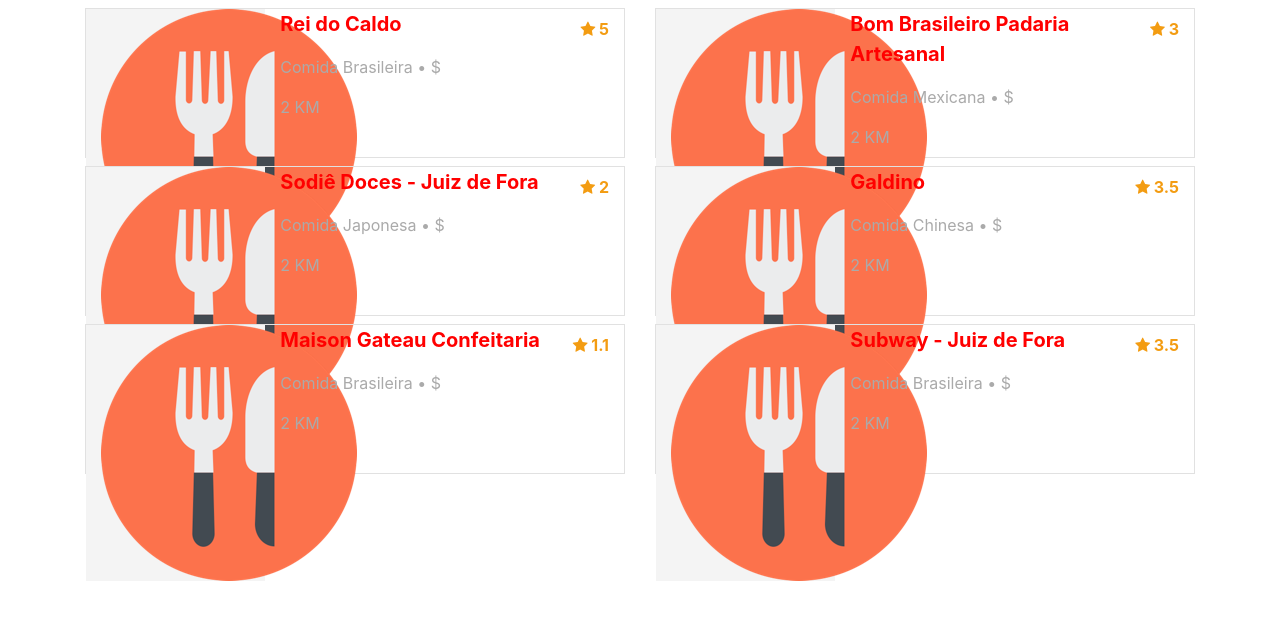
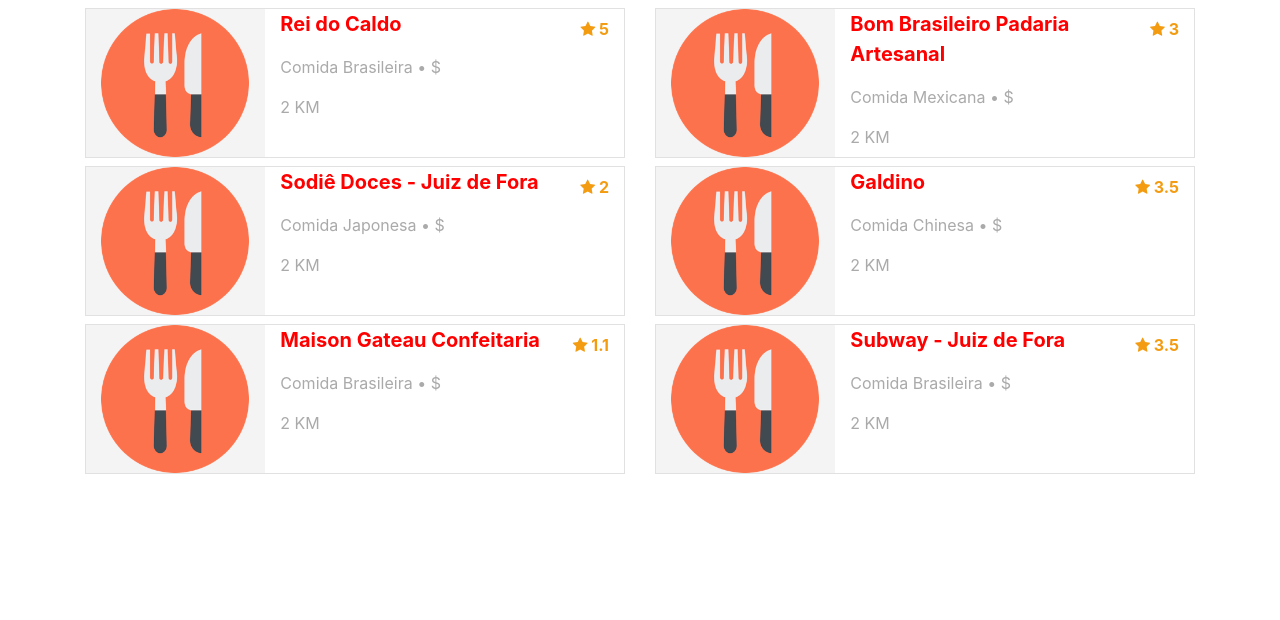
Before and after one commit to Tiago-israel/curso-angular-vianna, an Angular app: page / in a window 1280 px wide. Shown: the top 620 px of the page. Built offline with nearby package versions, Linux system fonts and the light colour scheme.

Commit message:
ajustes css card-view

```diff
--- a/src/app/restaurantes/components/card-view/card-view.component.css
+++ b/src/app/restaurantes/components/card-view/card-view.component.css
@@ -2,6 +2,9 @@
     width: 100%;
     height: 150px;
     border: 1px solid #e1e1e1;
+    transition-property: box-shadow;
+    transition-duration: .2s;
+    transition-delay: .3s
 }
 
 .my-card:hover{
@@ -11,6 +14,7 @@
 
 .my-card-image{
     background-color: #f4f4f4;
+    max-height: 148px;
 }
 
 .custom-image{
--- a/src/app/restaurantes/components/card-view/card-view.component.html
+++ b/src/app/restaurantes/components/card-view/card-view.component.html
@@ -2,7 +2,7 @@
   <div class="col-12">
     <div class="row">
       <div class="col-4 my-card-image">
-        <img class="custom-image" src="assets/img/prato.png" alt="restaurante" />
+        <img class="custom-image img-fluid" src="assets/img/prato.png" alt="restaurante" />
       </div>
       <div class="col-8">
         <div class="float-right mt-2 rating">
```
